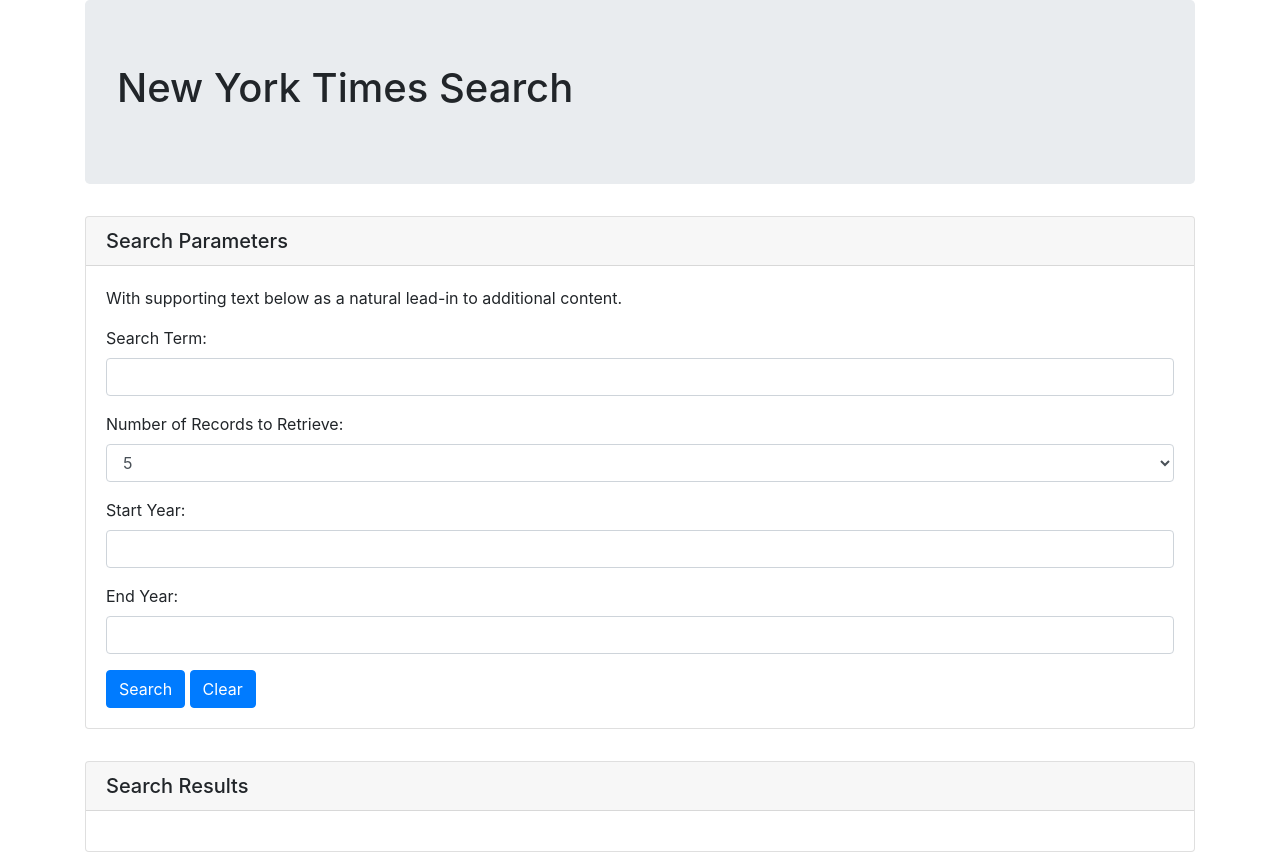
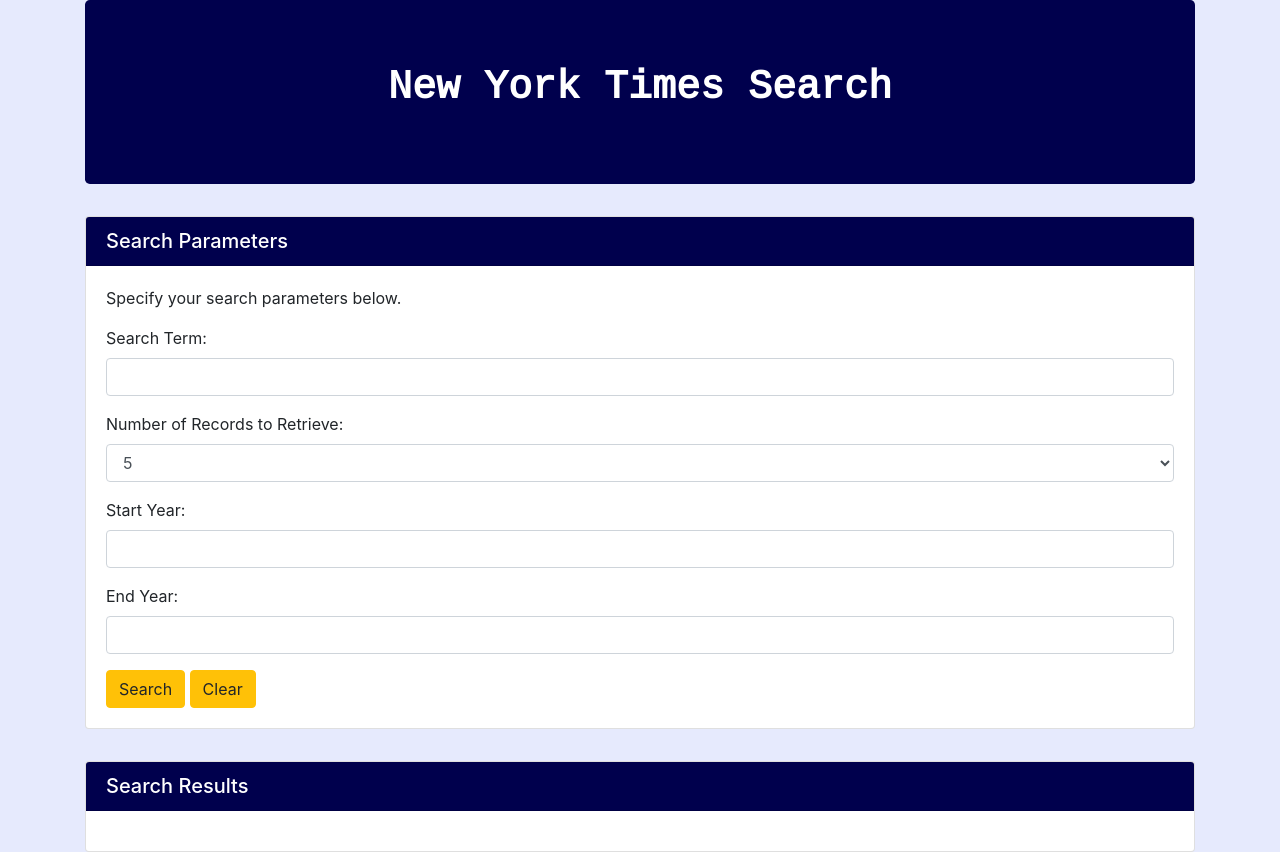
Before and after one commit to digipet007/NYT-Article-Search-Engine, a plain HTML site: page index.html in a window 1280 px wide. Drawn offline with nearby package versions, Linux system fonts and the light colour scheme.

Commit message:
added readme and clear button

```diff
--- a/css/style.css
+++ b/css/style.css
@@ -1,3 +1,22 @@
+body {
+    background-color: rgba(190, 200, 250, 0.376);
+}
+
 #bottom-row {
     margin-top: 32px;
 }
+
+h1 {
+    font-family: 'Cousine', monospace;
+    color: white;
+    font-weight: 800;
+}
+
+.jumbotron {
+    background-color: rgba(0, 0, 77, 1);
+}
+
+.card-header {
+    color: white;
+    background-color: rgba(0, 0, 77, 1);
+}
--- a/index.html
+++ b/index.html
@@ -5,13 +5,14 @@
     <meta name="viewport" content="width=device-width, initial-scale=1.0">
     <meta http-equiv="X-UA-Compatible" content="ie=edge">
     <link rel="stylesheet" href="https://stackpath.bootstrapcdn.com/bootstrap/4.3.1/css/bootstrap.min.css" integrity="sha384-ggOyR0iXCbMQv3Xipma34MD+dH/1fQ784/j6cY/iJTQUOhcWr7x9JvoRxT2MZw1T" crossorigin="anonymous">
+    <link href="https://fonts.googleapis.com/css?family=Cousine&display=swap" rel="stylesheet">
     <link rel="stylesheet" href="css/style.css">
     <title>New York Times Search</title>
 </head>
 <body>
 
     <div class="container">
-        <div class="jumbotron">
+        <div class="jumbotron text-center">
             <h1>New York Times Search</h1>
         </div>
         <div class="row">
@@ -20,10 +21,10 @@
                 <div class="card">
                     <h5 class="card-header">Search Parameters</h5>
                     <div class="card-body">
-                        <p class="card-text">With supporting text below as a natural lead-in to additional content.</p>
+                        <p class="card-text">Specify your search parameters below.</p>
                         <div class="form-group">
                           <label for="search">Search Term:</label>
-                          <input type="text" class="form-control" id="search">
+                          <input type="text" class="form-control clearThis" id="search">
                         </div>
                         <div class="form-group">
                             <label for="sel1">Number of Records to Retrieve:</label>
@@ -35,40 +36,30 @@
                         </div>
                         <div class="form-group">
                             <label for="startYear">Start Year:</label>
-                            <input type="text" class="form-control" id="startYear">
+                            <input type="text" class="form-control clearThis" id="startYear">
                         </div>
                         <div class="form-group">
                                 <label for="endYear">End Year:</label>
-                                <input type="text" class="form-control" id="endYear">
+                                <input type="text" class="form-control clearThis" id="endYear">
                             </div>
-                      <a href="#" type="submit" class="btn btn-primary" id="searchBtn">Search</a>
-                      <a href="#" type="button" class="btn btn-primary">Clear</a>
+                      <a href="#" type="submit" class="btn btn-warning" id="searchBtn">Search</a>
+                      <a href="#" type="button" class="btn btn-warning" id="clear">Clear</a>
                     </div>
                 </div>
             </div>
         </div>
             <!-- Results Panel -->
-        <div class="row" id="bottom-row">
+        <div class="row bg-gray" id="bottom-row">
             <div class="col-lg-12">
                 <div class="card">
                     <h5 class="card-header">Search Results</h5>
-                    <div class="card-body" id="card-section">
-                            <!-- <div class="card card-body bg-light">
-                            <h2>Title:</h2>
-                            <h3>Author:</h3>
-                            <h4>Section:</h4>
-                            <h4>Date:</h4>
-                            <h4>Link:</h4>
-                            <p class="card-text">With supporting text below as a natural lead-in to additional content.</p>
-                        </div> -->
+                    <div class="card-body clearThis" id="card-section">
                     </div>
                 </div>
             </div>
         </div>
     </div>
-    <script src="https://code.jquery.com/jquery-3.4.1.min.js"
-    integrity="sha256-CSXorXvZcTkaix6Yvo6HppcZGetbYMGWSFlBw8HfCJo="
-    crossorigin="anonymous"></script>
+    <script src="https://code.jquery.com/jquery-3.4.1.min.js" integrity="sha256-CSXorXvZcTkaix6Yvo6HppcZGetbYMGWSFlBw8HfCJo=" crossorigin="anonymous"></script>
     <script src="javascript/java.js"></script>
 </body>
 </html>
--- a/javascript/java.js
+++ b/javascript/java.js
@@ -20,64 +20,42 @@
     //AJAX Function
     $.ajax({url: queryURL, method: "GET"})
         .done(function(NYTData){
-            //remove all child nodes from card section whenever the API call is made. (deals with edge case of piling cards on multiple searches)
             $("#card-section").empty();
             console.log(queryURL);
             for(i = 0; i < numArticles; i++){
-                // console.log(NYTData.response.docs[i].web_url);
-
                 //Manipulate DOM to create a div for each displayed item
                 var cardSection = $("<div>");
                 cardSection.addClass("card card-body bg-light");
                 cardSection.attr("id", "article-" + i);
                 $("#card-section").append(cardSection);
-
                 //if the returned object is missing key values, don't render that info
                 //this series of conditionals tracks headline and section name to make sure they exist
                 if(NYTData.response.docs[i].headline != null){
-                    // console.log(NYTData.response.docs[i].headline.main);
                     $("#article-" + i).append("<h3>" + NYTData.response.docs[i].headline.main + "</h3>");
                 }
                 //if there is a byline and it has the property/key of "original", then render it
-                // if(NYTData.response.docs[i].byline && NYTData.response.docs[i].byline.hasOwnProperty("original")){
                 if(NYTData.response.docs[i].byline && NYTData.response.docs[i].byline.original != null){
                     console.log(NYTData.response.docs[i].byline.original);
                     $("#article-" + i).append("<h4>" + NYTData.response.docs[i].byline.original + "</h4>");
                 }
-
                 // Attach article content to its respective div
                 $("#article-" + i).append("<h5>" + NYTData.response.docs[i].section_name + "</h5>");
                 $("#article-" + i).append("<h5>" + NYTData.response.docs[i].pub_date + "</h5>");
                 $("#article-" + i).append("<a href=" + NYTData.response.docs[i].web_url + ">" + NYTData.response.docs[0].web_url + "</a>");
             }
-
-            // problem: if I specify a start year and an end year, NYTData object displays the first result twice. WHYY
-            console.log(NYTData);
         })
-
 }
-
 //MAIN PROCESSES
 //===============================================
-
 $("#searchBtn").on("click", function(){
-
-    //gets search term to add to queryURLBase
+    //get search term to add to queryURLBase
     queryTerm = $("#search").val().trim();
-    // console.log(queryTerm);
     var newURL = queryURLBase + "&q=" + queryTerm;
-
     //Add in the number of reords to retrieve
     numResults = parseInt($("#numRecords").val(), 10);
-    // console.log(numResults);
-    // console.log(typeof numResults);
-
     //Get the start year and the end year
     startYear = $("#startYear").val().trim();
     endYear = $("#endYear").val().trim();
-
-    // console.log(queryURLBase);
-
     if(parseInt(startYear)) {
         startYear = startYear + "0101";
         parseInt(startYear);
@@ -90,18 +68,12 @@
         //Add the date info to the URL
         newURL = newURL + "&end_date=" + endYear;
     }
-
-    // console.log(newURL);
     //Send the AJAX Call the URL
     runQuery(numResults, newURL);
-
     //prevents program from going to a new page
     return false;
+});
+
+$("#clear").on("click", function(){
+    $(".clearThis").val("");
 })
-
-//1. Retrieve user inputs and convert to variables
-//2. Use those variabes to run an AJAX call to the New York Times
-//3. Break Down the NYT Object into usable fields
-//4. Dynamically generate html content
-
-//5. Dealing with "edge cases" --bugs or situations that are not intuitive
```
Also changed, not shown: README.md.
